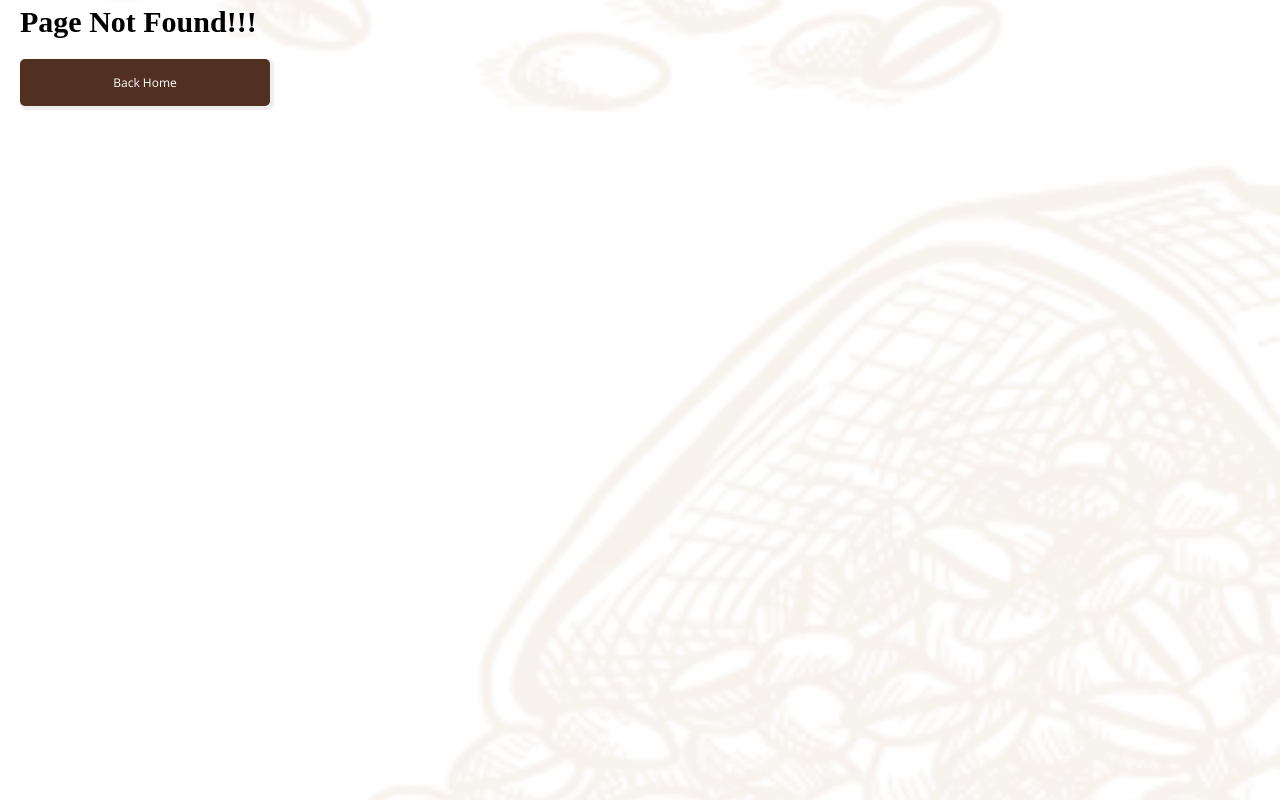
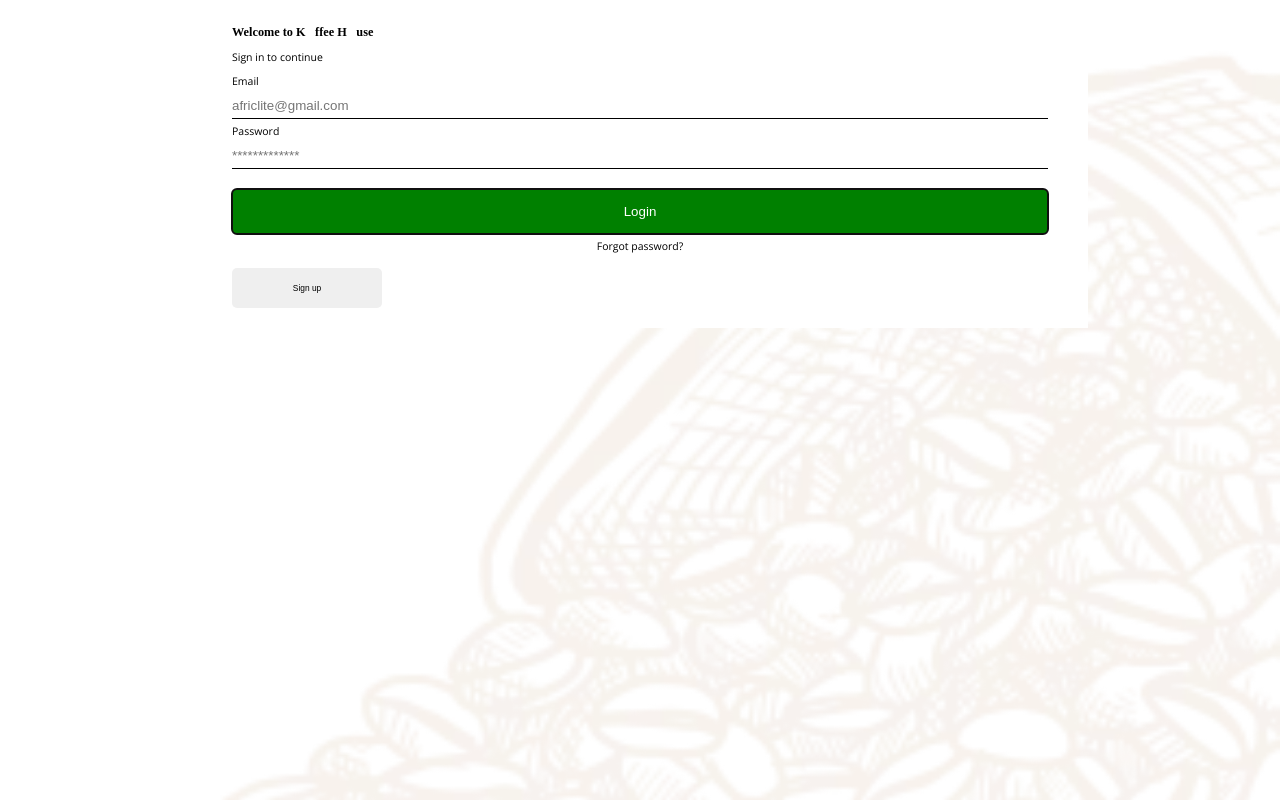
Before and after one commit to Emmybest1/koffee-house, a React (Create React App) app: page /login in a window 1280 px wide. Before the commit this address had no page. Built offline with nearby package versions, Linux system fonts and the light colour scheme; a web font is replaced by a local one.

Commit message:
feature: added cart db

```diff
--- a/src/App.js
+++ b/src/App.js
@@ -7,6 +7,7 @@ import './app.style.scss';
 const Home = lazy(() => import('./components/pages/home/Home.component'));
 const Products = lazy(() => import('./components/pages/products/Products.component'));
 const Product = lazy(() => import('./components/pages/product/Product.component'));
+const Login = lazy(() => import('./components/pages/auth/login/Login.component'));
 
 const App = () => {
   return (
@@ -21,6 +22,7 @@ const App = () => {
               <Route exact path="/" component={Home} />
               <Route exact path="/shop" component={Products} />
               <Route exact path="/product/:productId" component={Product} />
+              <Route path="/login" component={Login} />
               <Route component={NotFound} />
             </Switch>
           </Suspense>
--- /dev/null
+++ b/src/components/pages/auth/login/Login.component.jsx
@@ -0,0 +1,63 @@
+import React, {useState} from 'react';
+import {Link} from 'react-router-dom';
+
+import {useUniqueIds} from '../../../../hooks/useUniqueIds';
+import Button from '../../../partials/button/Button.component';
+import Input from '../../../partials/input/Input.component';
+import Main from '../../../structures/main/Main.component';
+import './login.style.scss';
+
+const Login = ({history}) => {
+  const [loginDetails, setLoginDetails] = useState({email: '', password: ''});
+  const [emailId, passwordId, signInBtnId] = useUniqueIds(3);
+
+  const onChangeHandler = (e) => {
+    const {name, value} = e.target;
+    setLoginDetails({...loginDetails, [name]: value});
+  };
+  return (
+    <Main>
+      <div className="login-container">
+        <div className="img-and-homeicon-wrapper">
+          <img src="https://i.ibb.co/Fx04RtZ/toffee-tea.jpg" alt="" />
+          <span onClick={() => history.push('/')}>
+            <i className="fa fa-home"></i>
+          </span>
+        </div>
+
+        <form>
+          <h3>Welcome to Kffee Huse</h3>
+          <p>Sign in to continue</p>
+
+          <Input
+            id={emailId}
+            type="email"
+            name="email"
+            labelText="Email"
+            value={loginDetails.email}
+            placeholder="africlite@gmail.com"
+            onChange={onChangeHandler}
+            required={true}
+          />
+          <Input
+            id={passwordId}
+            type="password"
+            name="password"
+            labelText="Password"
+            value={loginDetails.password}
+            placeholder="*************"
+            onChange={onChangeHandler}
+            required={true}
+          />
+          <Input id={signInBtnId} type="submit" name="" value="Login" aria-label="Login" />
+          <Link to="/reset-password" className="forgot-password">
+            Forgot password?
+          </Link>
+          <Button onClick={() => history.push('/sign-up')}>Sign up</Button>
+        </form>
+      </div>
+    </Main>
+  );
+};
+
+export default Login;
--- /dev/null
+++ b/src/components/pages/auth/login/login.style.scss
@@ -0,0 +1,93 @@
+.login-container,
+.signup-container {
+  width: 100%;
+  margin: 0 auto;
+
+  & .img-and-homeicon-wrapper {
+    position: relative;
+    width: 100%;
+    margin: 0 auto;
+
+    & span {
+      color: #000;
+      cursor: pointer;
+      position: absolute;
+      z-index: 2;
+      top: 0;
+      right: 0;
+      padding-right: 20px;
+    }
+  }
+
+  & img {
+    width: 100%;
+    margin: 0 auto;
+
+    @media (min-width: 1000px) {
+      display: none;
+    }
+  }
+
+  & form {
+    background-color: #fff !important;
+    border-top-right-radius: 30px;
+    border-top-left-radius: 30px;
+    display: flex;
+    flex-direction: column;
+    font-size: 0.7em;
+    padding: 20px 40px;
+    position: absolute;
+    z-index: 4;
+    left: 0;
+    right: 0;
+    width: 100%;
+    margin: 0 auto;
+    margin-top: -50px;
+
+    & * {
+      border: 0;
+      padding: 5px 0;
+    }
+
+    & [type='text'],
+    & [type='email'],
+    & [type='password'] {
+      border-bottom: solid 1px #000;
+    }
+
+    & [type='submit'] {
+      background-color: #008000;
+      color: #fff;
+    }
+
+    & [type='submit'],
+    & button {
+      border-radius: 5px;
+      padding: 15px 10px;
+      margin-top: 10px;
+    }
+
+    & .forgot-password {
+      color: #000;
+      text-align: center;
+    }
+
+    @media (min-width: 1000px) {
+      width: 70%;
+      margin-top: 0;
+      margin: 0 auto;
+    }
+  }
+}
+
+.btn-wrapper {
+  display: flex;
+  justify-content: space-between;
+  align-content: center;
+  align-items: center;
+
+  & button {
+    border: solid 1px #333;
+    width: 150px;
+  }
+}
--- a/src/components/pages/home/Home.component.jsx
+++ b/src/components/pages/home/Home.component.jsx
@@ -17,7 +17,7 @@ const Home = () => {
               <h3>Get Up,Get Coffee,Be Happy</h3>
               <Button>
                 <Link to="/shop" className="link">
-                  Book
+                  Shop Now
                 </Link>
               </Button>
             </div>
@@ -47,7 +47,7 @@ const Home = () => {
         <section className="img-description-container">
           <img src={`${process.env.PUBLIC_URL}/assets/images/img-1_1000X.jpg`} alt="" className="img__description" />
           <img src={`${process.env.PUBLIC_URL}/assets/images/img-2_1000X.jpg`} alt="" className="img__description" />
-          <img src={`${process.env.PUBLIC_URL}/assets/images/img-3_1000X.jpg`} alt="" className="img__description" />
+          <img src="https://i.ibb.co/Fx04RtZ/toffee-tea.jpg" alt="" className="img__description" />
           <img
             src={`${process.env.PUBLIC_URL}/assets/images/img-4_1920X.jpg`}
             alt=""
--- a/src/components/pages/product/Product.component.jsx
+++ b/src/components/pages/product/Product.component.jsx
@@ -1,5 +1,4 @@
 import React, {useState, useEffect} from 'react';
-import {Link} from 'react-router-dom';
 import {useDispatch, useSelector} from 'react-redux';
 
 import {fetchProductRequest} from '../../../redux/root.actions';
@@ -9,7 +8,6 @@ import SubscriptionModal from '../../partials/modals/subscription/Subscription.c
 import Header from '../../structures/header/Header.component';
 import Main from '../../structures/main/Main.component';
 import Button from '../../partials/button/Button.component';
-
 import './product.style.scss';
 
 const Product = ({match}) => {
@@ -67,9 +65,9 @@ const Product = ({match}) => {
                 </div>
               </section>
 
-              <Link to="/cart" className="add-to-cart-btn">
+              <Button to="/cart" className="add-to-cart-btn">
                 <i className="fa fa-cart-plus"></i> Add to Cart
-              </Link>
+              </Button>
             </li>
           </ul>
         </div>
--- a/src/data/db/db.db.json
+++ b/src/data/db/db.db.json
@@ -1,4 +1,20 @@
 {
+  "users": [
+    {
+      "id": 1,
+      "name": "Emmanuel Onah",
+      "email": "emmajerry2016@gmail.com",
+      "password": "testing2020",
+      "api-key": "sk_test_4eC39HqLyjWDarjtT1zdp7dc"
+    },
+    {
+      "id": 2,
+      "name": "Grace Onah",
+      "email": "grace2016@gmail.com",
+      "password": "testing2020",
+      "api-key": "jk_test_5eC39HqLyjWDarjtT1zdp7dc"
+    }
+  ],
   "products": [
     {
       "id": "xcoeeff01",
@@ -72,23 +88,42 @@
       "image": "https://i.ibb.co/G0tqfSJ/guludash-tea.jpg"
     }
   ],
-  "users": [
+  "cartItems": [
     {
-      "name": "Emmanuel Onah",
-      "email": "emmajerry2016@gmail.com",
-      "password": "testing2020",
-      "cart": {
-        "numberOfItems": 1,
-        "items": [
-          {
-            "name": "iphone",
-            "price": "2000",
-            "currency": "dollars",
-            "quantity": "2",
-            "shipping address": "Tallinn Estonia 11293"
-          }
-        ]
-      }
+      "api-key": "sk_test_4eC39HqLyjWDarjtT1zdp7dc",
+      "id": 1,
+      "name": "iphone 5",
+      "price": "2000",
+      "currency": "dollars",
+      "quantity": "2",
+      "shipping address": "Tallinn Estonia 11293"
+    },
+    {
+      "api-key": "sk_test_4eC39HqLyjWDarjtT1zdp7dc",
+      "id": 2,
+      "name": "iphone 6",
+      "price": "2000",
+      "currency": "dollars",
+      "quantity": "2",
+      "shipping address": "Tallinn Estonia 11293"
+    },
+    {
+      "api-key": "sk_test_4eC39HqLyjWDarjtT1zdp7dc",
+      "id": 3,
+      "name": "iphone 7",
+      "price": "2000",
+      "currency": "dollars",
+      "quantity": "2",
+      "shipping address": "Tallinn Estonia 11293"
+    },
+    {
+      "api-key": "jk_test_5eC39HqLyjWDarjtT1zdp7dc",
+      "id": 4,
+      "name": "iphone 8",
+      "price": "2000",
+      "currency": "dollars",
+      "quantity": "2",
+      "shipping address": "Tallinn Estonia 11293"
     }
   ]
 }
--- a/src/redux/cart/cart.actions.js
+++ b/src/redux/cart/cart.actions.js
@@ -18,10 +18,10 @@ export const fetchCartItemsFailure = (payload) => ({
   payload,
 });
 
-export const fetchCartItemsRequest = () => (dispatch) => {
+export const fetchCartItemsRequest = (apiKey) => (dispatch) => {
   dispatch(fetchCartItemsRequestStarted());
   api
-    .get('')
+    .get(`http://localhost:4000/cartItems?api-key=${apiKey}`)
     .then((res) => {
       dispatch(fetchCartItemsSuccess(res.data));
     })
@@ -49,7 +49,7 @@ export const postItemToCartFailure = (payload) => ({
 
 export const postItemToCartRequest = (data) => (dispatch) => {
   dispatch(postItemToCartRequestStarted());
-  api.post('').then(() => {
+  api.post('http://localhost:4000/cartItems').then(() => {
     dispatch(postItemToCartSuccess(data)).catch((error) => {
       dispatch(postItemToCartFailure(error.message));
     });
```
Also changed, not shown: doc/install.md (+1 -0 lines), doc/server.md (+3 -1 lines), src/redux/login/login.actions.js (added), src/redux/login/login.reducer.js (added), src/redux/login/login.types.js (added), 2 other files (tests, documents, lock files or other folders).
